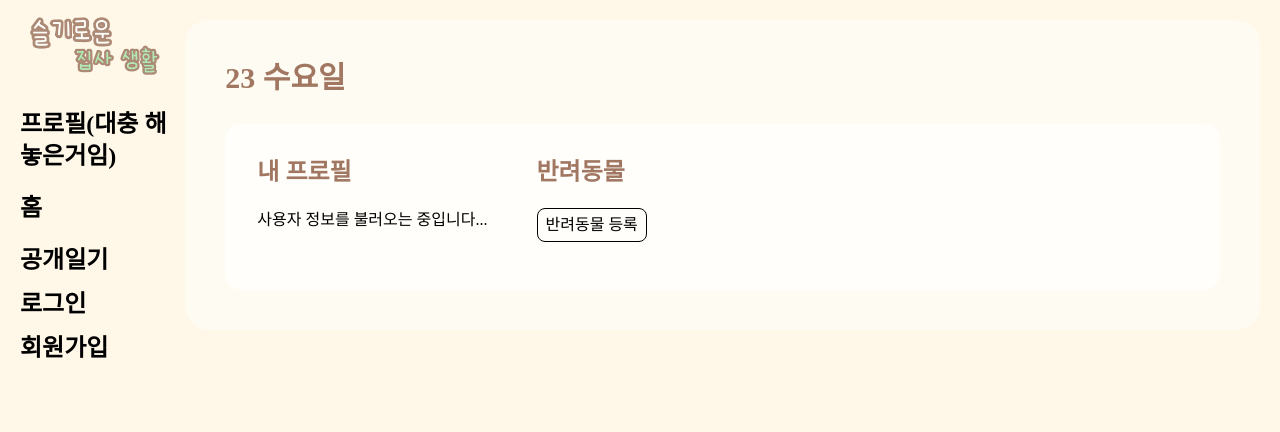
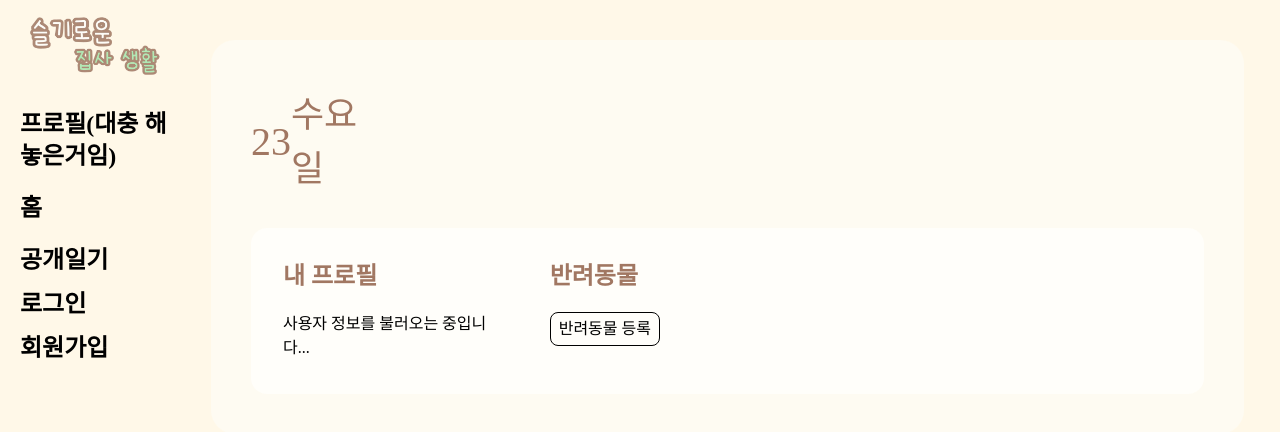
Before and after one commit to Sunjji/Sunjji, a Next.js app: page /my-page in a window 1280 px wide. Shown: the top 432 px of the page. Built offline with nearby package versions, Linux system fonts and the light colour scheme; no server answers; the database is empty; a web font is replaced by a local one.

Commit message:
style: Page 조정

```diff
--- a/app/(providers)/(root)/(home)/page.tsx
+++ b/app/(providers)/(root)/(home)/page.tsx
@@ -3,7 +3,7 @@ import Page from "@/app/(providers)/(root)/_components/Page/Page";
 function HomePage() {
   return (
     <Page>
-      <div className="flex flex-wrap justify-between h-[75vh] w-[69%] gap-5">
+      <div className="flex flex-wrap justify-between h-[66vh] w-[68%] gap-5">
         <div className="rounded-2xl bg-whitePoint p-5 w-[47%] h-full">
           이달의 인기 일기
         </div>
@@ -17,7 +17,7 @@ function HomePage() {
           </div>
         </div>
       </div>
-      <div className="rounded-r-3xl bg-whitePoint p-5 w-[24.7%] absolute right-[2.5vh] h-[94.6%]">
+      <div className="rounded-r-3xl bg-whitePoint p-5 w-[24.7%] absolute right-[5vh] h-[90.6%]">
         달력 들어갈 자리
         {/* 나중에 적당한 곳에 위치 시키기 */}
         {/* <Calendar /> */}
--- a/app/(providers)/(root)/_components/Page/Page.tsx
+++ b/app/(providers)/(root)/_components/Page/Page.tsx
@@ -7,11 +7,16 @@ interface PageProps {
 
 function Page({ children }: PageProps) {
   return (
-    <main className="flex flex-col p-[2.5vh]">
-      <section className="px-10 flex flex-col bg-point rounded-3xl pb-10">
-        <h1 className="pt-10 pb-7 text-3xl font-bold text-BrownPoint">
-          {dayjs().format("DD dddd")}
-        </h1>
+    <main className="flex flex-col p-[2.5vh] pt-[5vh] pr-[2.8vw]">
+      <section className="ml-[2vw] px-10 flex flex-col bg-point rounded-3xl pb-10">
+        <div className="pt-12 pb-8 flex justify-between items-center w-[120px]">
+          <h1 className="font text-[40px] text-BrownPoint">
+            {dayjs().format("DD")}
+          </h1>
+          <h1 className="font text-[36px] text-BrownPoint">
+            {dayjs().format("dddd")}
+          </h1>
+        </div>
         {children}
       </section>
     </main>
--- a/app/(providers)/(root)/diaries/my-diaries/page.tsx
+++ b/app/(providers)/(root)/diaries/my-diaries/page.tsx
@@ -18,7 +18,7 @@ async function UserViewPage() {
   return (
     <Page>
       {/* 일기쓰기 버튼 */}
-      <div className="absolute top-10 right-[58px]">
+      <div className="absolute top-20 right-[84px]">
         <DiariesWriteButton />
       </div>
       <div className="bg-whitePoint px-6 rounded-2xl">
--- a/app/(providers)/(root)/diaries/page.tsx
+++ b/app/(providers)/(root)/diaries/page.tsx
@@ -20,7 +20,7 @@ async function PublicPage() {
   return (
     <Page>
       {/* 일기쓰기 버튼 */}
-      <div className="absolute top-10 right-[58px]">
+      <div className="absolute top-20 right-[84px]">
         <DiariesWriteButton />
       </div>
       {/* 클릭하면 일기 상세페이지로 들어감 */}
```
